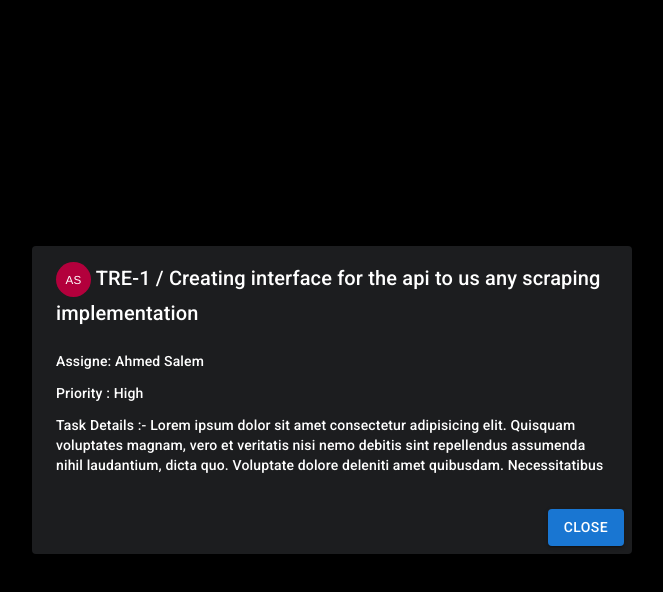
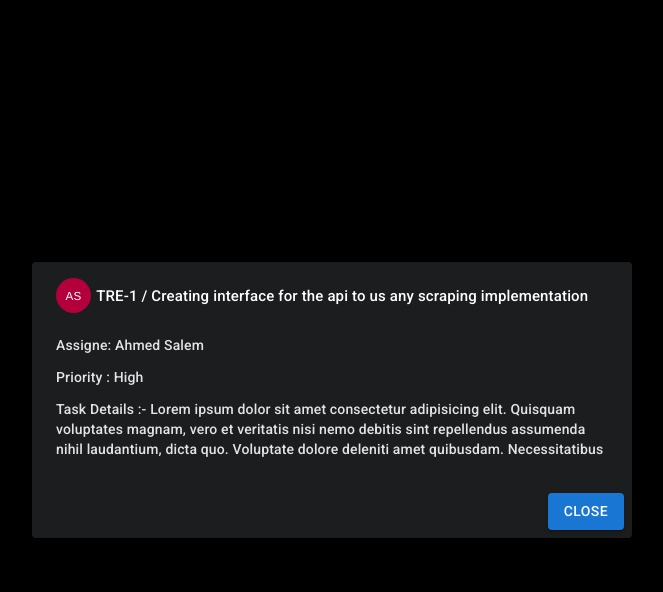
Before and after one commit to Ahmedsalem1997/kanban, a React (Create React App) app: page / in a window 1280 px wide. Both pictures are taken after a click on the button 169 px from the left and 365 px from the top of the page. Shown: the top 592 px of the page, without its empty margins (308-971 px from the left). Built offline with nearby package versions, Linux system fonts and the light colour scheme.

Commit message:
some style edits

```diff
--- a/src/App.css
+++ b/src/App.css
@@ -84,10 +84,15 @@ span.count {
     display: flex;
     flex-direction: column;
     justify-content: space-around;
+    color: #e3e3e3;
 }
 
 .task-details span {
     margin: 6px 0;
+}
+
+.dialog-title {
+    font-size: 15px !important;
 }
 
 .footer-btn {
@@ -105,5 +110,5 @@ span.count {
 
 .footer-prio svg {
     width: 25px;
-    height: 14px;
+    height: 18px;
 }
--- a/src/ListItem.js
+++ b/src/ListItem.js
@@ -15,7 +15,6 @@ import KeyboardDoubleArrowUpIcon from '@mui/icons-material/KeyboardDoubleArrowUp
 import KeyboardArrowDownIcon from '@mui/icons-material/KeyboardArrowDown';
 import MoreHorizIcon from '@mui/icons-material/MoreHoriz';
 import { Typography } from "@mui/material";
-// import TasksContext from "./context/TasksContext";
 
 
 const CardHeader = styled.div`
@@ -56,7 +55,6 @@ const DragItem = styled.div`
 
 const ListItem = ({ item, index }) => {
 
-  // const { deleteTask } = useContext(TasksContext)
   const [open, setOpen] = React.useState(false);
   const priorityRate = item.priority;
 
@@ -104,8 +102,9 @@ const ListItem = ({ item, index }) => {
         sx={{
           backgroundColor: 'black',
         }}>
-        <DialogTitle><Avatar name={item.owner} size={35} round alt={item.owner} /> {item.id} / {item.title}</DialogTitle>
-
+        <DialogTitle>
+          <Avatar name={item.owner} size={35} round alt={item.owner} /> <span className='dialog-title'>{item.id} / {item.title}</span>
+        </DialogTitle>
         <DialogContent>
           <DialogContentText>
             <Typography component={'span'} variant={'body2'} className="task-details">
@@ -117,7 +116,6 @@ const ListItem = ({ item, index }) => {
           </DialogContentText>
         </DialogContent>
         <DialogActions>
-          {/* <Button onClick={() => deleteTask(item.id)} variant="contained" color="error">Delete</Button> */}
           <Button onClick={handleClose} variant="contained">Close</Button>
         </DialogActions>
       </Dialog>
```
